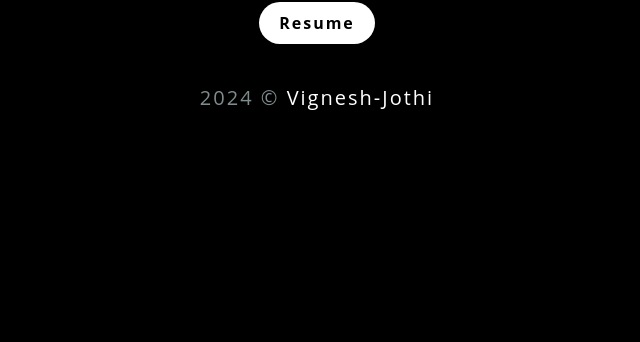
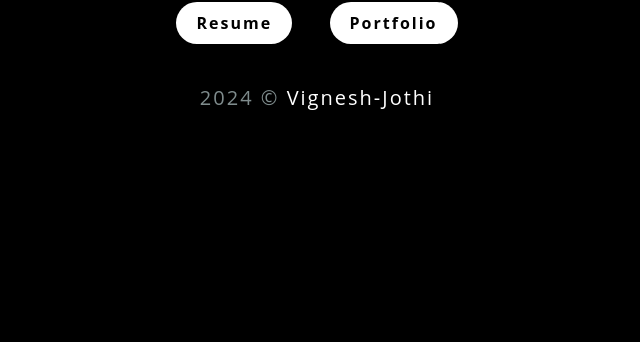
Before and after one commit to Vignesh-Jothi/LinkTree, a plain HTML site: page index.html in a window 1280 px wide. Shown: the part 458-800 px from the top of the page, without its empty margins (323-963 px from the left). Drawn offline with nearby package versions, Linux system fonts and the light colour scheme.

Commit message:
refact : added portfolio link

```diff
--- a/index.html
+++ b/index.html
@@ -65,7 +65,8 @@
                 </a>
             </span> -->
             <div class="resume">
-                    <a href="https://flowcv.com/resume/7m6t44q53p" target="_blank" class="resume-link">Resume</a>
+                <a href="https://flowcv.com/resume/7m6t44q53p" target="_blank" class="resume-link">Resume</a>
+                <a href="https://vignesh-jothi.github.io/portfolio/" target="_blank" class="resume-link">Portfolio</a>
             </div>
         </div>
 
--- a/style.css
+++ b/style.css
@@ -108,7 +108,7 @@ footer{
 .resume{
     display: flex;
     align-items: center;
-    justify-content: center;
+    justify-content: space-evenly;
 }
 .resume{
     margin-top: 10px;
```
